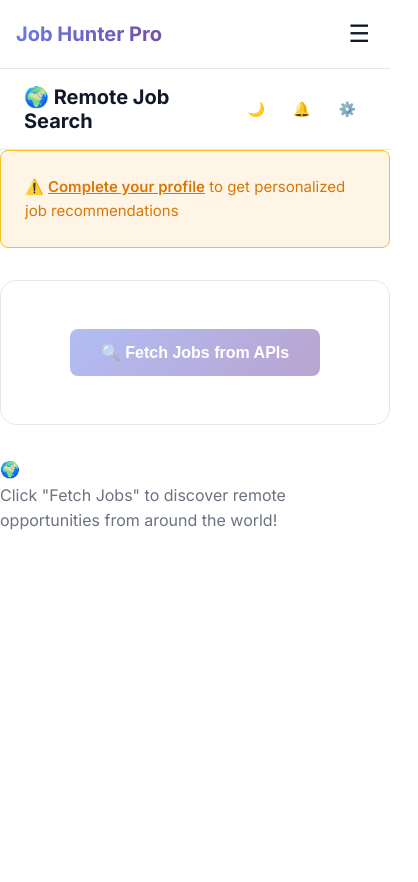
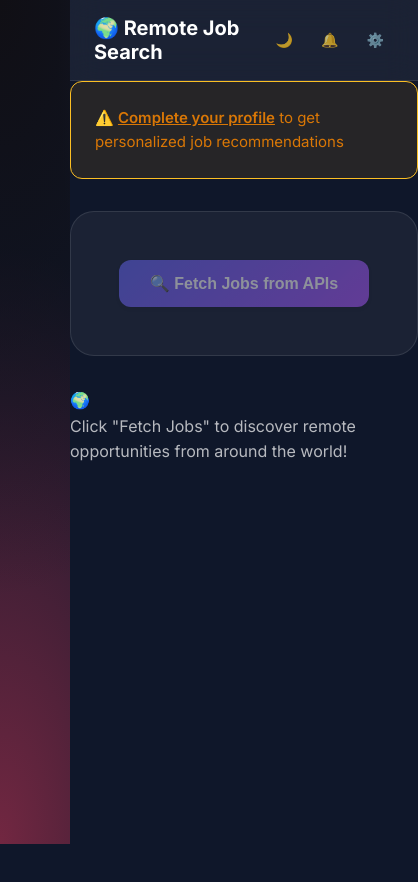
Before and after one commit to Kamu2000/Job-Hunter, a Next.js app: page /jobs in a window 390 px wide. Shown: the top 882 px of the page, 418 px wide, since content can reach past the window. After the commit the page ends 844 px from the top, so only its background shows below. Built offline with nearby package versions, Linux system fonts and the light colour scheme.

Commit message:
feat: redesign application with liquid glass theme

```diff
--- a/src/app/globals.css
+++ b/src/app/globals.css
@@ -2,7 +2,7 @@
 
 /* ===== CSS VARIABLES ===== */
 :root {
-  /* Primary Colors - Purple-Blue Gradient */
+  /* Primary Colors - Electric Violet & Blue */
   --primary-50: #f0f4ff;
   --primary-100: #e0e7ff;
   --primary-200: #c7d2fe;
@@ -14,55 +14,71 @@
   --primary-800: #3730a3;
   --primary-900: #312e81;
 
-  /* Success Colors */
+  /* Success Colors - Neon Green */
   --success-400: #4ade80;
   --success-500: #22c55e;
   --success-600: #16a34a;
 
-  /* Warning Colors */
+  /* Warning Colors - Amber Glow */
   --warning-400: #fbbf24;
   --warning-500: #f59e0b;
   --warning-600: #d97706;
 
-  /* Danger Colors */
+  /* Danger Colors - Red Glow */
   --danger-400: #f87171;
   --danger-500: #ef4444;
   --danger-600: #dc2626;
 
-  /* Neutral Colors - Light Mode */
-  --gray-50: #f9fafb;
-  --gray-100: #f3f4f6;
-  --gray-200: #e5e7eb;
-  --gray-300: #d1d5db;
-  --gray-400: #9ca3af;
-  --gray-500: #6b7280;
-  --gray-600: #4b5563;
-  --gray-700: #374151;
-  --gray-800: #1f2937;
-  --gray-900: #111827;
+  /* Neutral Colors - Glass Theme */
+  --gray-50: rgba(255, 255, 255, 0.95);
+  --gray-100: rgba(255, 255, 255, 0.9);
+  --gray-200: rgba(255, 255, 255, 0.8);
+  --gray-300: rgba(255, 255, 255, 0.6);
+  --gray-400: rgba(255, 255, 255, 0.4);
+  --gray-500: rgba(255, 255, 255, 0.3);
+  --gray-600: rgba(255, 255, 255, 0.2);
+  --gray-700: rgba(255, 255, 255, 0.1);
+  --gray-800: rgba(0, 0, 0, 0.2);
+  --gray-900: rgba(0, 0, 0, 0.4);
 
-  /* Light Mode Variables */
-  --background: #ffffff;
-  --background-secondary: #f9fafb;
-  --surface: #ffffff;
-  --surface-elevated: #ffffff;
-  --text-primary: #111827;
-  --text-secondary: #6b7280;
-  --text-tertiary: #9ca3af;
-  --border: #e5e7eb;
-  --border-light: #f3f4f6;
-  --shadow-sm: 0 1px 2px 0 rgba(0, 0, 0, 0.05);
-  --shadow-md: 0 4px 6px -1px rgba(0, 0, 0, 0.1), 0 2px 4px -1px rgba(0, 0, 0, 0.06);
-  --shadow-lg: 0 10px 15px -3px rgba(0, 0, 0, 0.1), 0 4px 6px -2px rgba(0, 0, 0, 0.05);
-  --shadow-xl: 0 20px 25px -5px rgba(0, 0, 0, 0.1), 0 10px 10px -5px rgba(0, 0, 0, 0.04);
+  /* Liquid Glass Theme Variables */
+  --background: #0f172a;
+  /* Fallback */
+  --background-image:
+    radial-gradient(at 0% 0%, hsla(253, 16%, 7%, 1) 0, transparent 50%),
+    radial-gradient(at 50% 0%, hsla(225, 39%, 30%, 1) 0, transparent 50%),
+    radial-gradient(at 100% 0%, hsla(339, 49%, 30%, 1) 0, transparent 50%),
+    radial-gradient(at 0% 100%, hsla(339, 49%, 30%, 1) 0, transparent 50%),
+    radial-gradient(at 100% 100%, hsla(225, 39%, 30%, 1) 0, transparent 50%);
+
+  --surface: rgba(255, 255, 255, 0.05);
+  --surface-elevated: rgba(255, 255, 255, 0.1);
+  --surface-hover: rgba(255, 255, 255, 0.15);
+  --background-secondary: rgba(0, 0, 0, 0.2);
+
+  --text-primary: #ffffff;
+  --text-secondary: rgba(255, 255, 255, 0.7);
+  --text-tertiary: rgba(255, 255, 255, 0.5);
+
+  --border: rgba(255, 255, 255, 0.1);
+  --border-light: rgba(255, 255, 255, 0.05);
+
+  --glass-blur: blur(16px);
+  --glass-shadow: 0 4px 30px rgba(0, 0, 0, 0.1);
+
+  --shadow-sm: 0 2px 4px rgba(0, 0, 0, 0.1);
+  --shadow-md: 0 8px 32px 0 rgba(0, 0, 0, 0.2);
+  --shadow-lg: 0 12px 40px 0 rgba(0, 0, 0, 0.3);
+  --shadow-xl: 0 20px 50px 0 rgba(0, 0, 0, 0.4);
 
   /* Gradients */
-  --gradient-primary: linear-gradient(135deg, #667eea 0%, #764ba2 100%);
-  --gradient-success: linear-gradient(135deg, #10b981 0%, #059669 100%);
-  --gradient-warning: linear-gradient(135deg, #f59e0b 0%, #d97706 100%);
-  --gradient-danger: linear-gradient(135deg, #ef4444 0%, #dc2626 100%);
-  --gradient-purple: linear-gradient(135deg, #a855f7 0%, #7c3aed 100%);
-  --gradient-blue: linear-gradient(135deg, #3b82f6 0%, #2563eb 100%);
+  --gradient-primary: linear-gradient(135deg, #6366f1 0%, #a855f7 100%);
+  --gradient-success: linear-gradient(135deg, #34d399 0%, #10b981 100%);
+  --gradient-warning: linear-gradient(135deg, #fbbf24 0%, #d97706 100%);
+  --gradient-danger: linear-gradient(135deg, #f87171 0%, #ef4444 100%);
+  --gradient-purple: linear-gradient(135deg, #c084fc 0%, #9333ea 100%);
+  --gradient-blue: linear-gradient(135deg, #60a5fa 0%, #2563eb 100%);
+  --gradient-glass: linear-gradient(135deg, rgba(255, 255, 255, 0.1), rgba(255, 255, 255, 0.05));
 
   /* Spacing */
   --spacing-xs: 0.25rem;
@@ -73,34 +89,28 @@
   --spacing-2xl: 3rem;
 
   /* Border Radius */
-  --radius-sm: 0.375rem;
-  --radius-md: 0.5rem;
-  --radius-lg: 0.75rem;
-  --radius-xl: 1rem;
-  --radius-2xl: 1.5rem;
+  --radius-sm: 0.5rem;
+  --radius-md: 0.75rem;
+  --radius-lg: 1rem;
+  --radius-xl: 1.5rem;
+  --radius-2xl: 2rem;
   --radius-full: 9999px;
 
   /* Transitions */
   --transition-fast: 150ms cubic-bezier(0.4, 0, 0.2, 1);
-  --transition-base: 200ms cubic-bezier(0.4, 0, 0.2, 1);
-  --transition-slow: 300ms cubic-bezier(0.4, 0, 0.2, 1);
+  --transition-base: 300ms cubic-bezier(0.4, 0, 0.2, 1);
+  --transition-slow: 500ms cubic-bezier(0.4, 0, 0.2, 1);
 }
 
-/* Dark Mode */
+/* Dark Mode is default for Liquid Glass */
 [data-theme="dark"] {
-  --background: #0a0a0a;
-  --background-secondary: #111111;
-  --surface: #1a1a1a;
-  --surface-elevated: #242424;
+  /* Same as root since we are enforcing dark glass */
+  --background: #0f172a;
+  --surface: rgba(0, 0, 0, 0.2);
+  --surface-elevated: rgba(0, 0, 0, 0.3);
   --text-primary: #f9fafb;
   --text-secondary: #9ca3af;
-  --text-tertiary: #6b7280;
-  --border: #2d2d2d;
-  --border-light: #242424;
-  --shadow-sm: 0 1px 2px 0 rgba(0, 0, 0, 0.3);
-  --shadow-md: 0 4px 6px -1px rgba(0, 0, 0, 0.4), 0 2px 4px -1px rgba(0, 0, 0, 0.3);
-  --shadow-lg: 0 10px 15px -3px rgba(0, 0, 0, 0.5), 0 4px 6px -2px rgba(0, 0, 0, 0.4);
-  --shadow-xl: 0 20px 25px -5px rgba(0, 0, 0, 0.6), 0 10px 10px -5px rgba(0, 0, 0, 0.5);
+  --border: rgba(255, 255, 255, 0.1);
 }
 
 /* ===== RESET & BASE STYLES ===== */
@@ -118,6 +128,9 @@ html {
 body {
   font-family: 'Inter', -apple-system, BlinkMacSystemFont, 'Segoe UI', Roboto, Oxygen, Ubuntu, Cantarell, sans-serif;
   background: var(--background);
+  background-image: var(--background-image);
+  background-attachment: fixed;
+  background-size: cover;
   color: var(--text-primary);
   line-height: 1.6;
   -webkit-font-smoothing: antialiased;
@@ -244,6 +257,8 @@ a:hover {
 /* ===== CARD COMPONENT ===== */
 .card {
   background: var(--surface);
+  backdrop-filter: var(--glass-blur);
+  -webkit-backdrop-filter: var(--glass-blur);
   border: 1px solid var(--border);
   border-radius: var(--radius-lg);
   padding: var(--spacing-lg);
@@ -640,25 +655,16 @@ a:hover {
   min-height: 100vh;
 }
 
-@media (max-width: 768px) {
-  .app-layout {
-    flex-direction: column;
-  }
-}
-
 .main-content {
   flex: 1;
   margin-left: 260px;
   min-height: 100vh;
   background: var(--background);
-  transition: margin-left var(--transition-base);
 }
 
 @media (max-width: 768px) {
   .main-content {
-    margin-left: 0;
-    padding-top: 0;
-    /* MobileHeader is sticky */
+    margin-left: 70px;
   }
 }
 
--- a/src/app/layout.tsx
+++ b/src/app/layout.tsx
@@ -1,12 +1,11 @@
 import type { Metadata } from "next";
 import "./globals.css";
+import Sidebar from "@/components/Sidebar";
 import { ApplicationProvider } from "@/contexts/ApplicationContext";
 import { InterviewProvider } from "@/contexts/InterviewContext";
 import { TaskProvider } from "@/contexts/TaskContext";
 import { ProfileProvider } from "@/contexts/ProfileContext";
 import { ToastProvider } from "@/contexts/ToastContext";
-
-import AppShell from "@/components/AppShell";
 
 export const metadata: Metadata = {
   title: "Job Hunter Pro - Automate Your Job Search",
@@ -26,9 +25,12 @@ export default function RootLayout({
             <ApplicationProvider>
               <InterviewProvider>
                 <TaskProvider>
-                  <AppShell>
-                    {children}
-                  </AppShell>
+                  <div className="app-layout">
+                    <Sidebar />
+                    <main className="main-content">
+                      {children}
+                    </main>
+                  </div>
                 </TaskProvider>
               </InterviewProvider>
             </ApplicationProvider>
--- a/src/app/page.module.css
+++ b/src/app/page.module.css
@@ -1,20 +1,10 @@
 .page {
-  --background: #fafafa;
-  --foreground: #fff;
-
-  --text-primary: #000;
-  --text-secondary: #666;
-
-  --button-primary-hover: #383838;
-  --button-secondary-hover: #f2f2f2;
-  --button-secondary-border: #ebebeb;
-
   display: flex;
   min-height: 100vh;
   align-items: center;
   justify-content: center;
   font-family: var(--font-geist-sans);
-  background-color: var(--background);
+  background: transparent;
 }
 
 .main {
@@ -25,7 +15,9 @@
   flex-direction: column;
   align-items: flex-start;
   justify-content: space-between;
-  background-color: var(--foreground);
+  background-color: var(--surface);
+  backdrop-filter: var(--glass-blur);
+  -webkit-backdrop-filter: var(--glass-blur);
   padding: 120px 60px;
 }
 
@@ -121,21 +113,3 @@ a.secondary {
     letter-spacing: -1.92px;
   }
 }
-
-@media (prefers-color-scheme: dark) {
-  .logo {
-    filter: invert();
-  }
-
-  .page {
-    --background: #000;
-    --foreground: #000;
-
-    --text-primary: #ededed;
-    --text-secondary: #999;
-
-    --button-primary-hover: #ccc;
-    --button-secondary-hover: #1a1a1a;
-    --button-secondary-border: #1a1a1a;
-  }
-}
--- a/src/app/tasks/page.css
+++ b/src/app/tasks/page.css
@@ -33,6 +33,8 @@
 
 .task-card {
     background: var(--surface);
+    backdrop-filter: var(--glass-blur);
+    -webkit-backdrop-filter: var(--glass-blur);
     border: 1px solid var(--border);
     border-radius: var(--radius-md);
     padding: var(--spacing-lg);
--- a/src/components/ApplicationCard.css
+++ b/src/components/ApplicationCard.css
@@ -1,5 +1,7 @@
 .application-card {
     background: var(--surface);
+    backdrop-filter: var(--glass-blur);
+    -webkit-backdrop-filter: var(--glass-blur);
     border: 1px solid var(--border);
     border-radius: var(--radius-lg);
     padding: var(--spacing-lg);
--- a/src/components/Header.css
+++ b/src/components/Header.css
@@ -3,8 +3,9 @@
     top: 0;
     z-index: 50;
     background: var(--surface);
+    backdrop-filter: var(--glass-blur);
+    -webkit-backdrop-filter: var(--glass-blur);
     border-bottom: 1px solid var(--border);
-    backdrop-filter: blur(10px);
 }
 
 .header-content {
--- a/src/components/Sidebar.css
+++ b/src/components/Sidebar.css
@@ -5,6 +5,8 @@
     bottom: 0;
     width: 260px;
     background: var(--surface);
+    backdrop-filter: var(--glass-blur);
+    -webkit-backdrop-filter: var(--glass-blur);
     border-right: 1px solid var(--border);
     display: flex;
     flex-direction: column;
--- a/src/components/Sidebar.tsx
+++ b/src/components/Sidebar.tsx
@@ -5,11 +5,6 @@ import { usePathname } from 'next/navigation';
 import { useProfile } from '@/contexts/ProfileContext';
 import { getInitials } from '@/lib/utils';
 import './Sidebar.css';
-
-interface SidebarProps {
-    isOpen?: boolean;
-    onClose?: () => void;
-}
 
 const navigation = [
     { name: 'Dashboard', href: '/', icon: '📊' },
@@ -21,51 +16,46 @@ const navigation = [
     { name: 'Profile', href: '/profile', icon: '👤' },
 ];
 
-export default function Sidebar({ isOpen = false, onClose }: SidebarProps) {
+export default function Sidebar() {
     const pathname = usePathname();
     const { profile } = useProfile();
 
-    const isActive = (path: string) => pathname === path;
-
     return (
-        <>
-            <div
-                className={`sidebar-overlay ${isOpen ? 'open' : ''}`}
-                onClick={onClose}
-                aria-hidden="true"
-            />
-            <aside className={`sidebar ${isOpen ? 'open' : ''}`}>
+        <aside className="sidebar">
             <div className="sidebar-header">
-                    <h2 className="sidebar-title">Job Hunter</h2>
-                    <button className="close-btn" onClick={onClose}>×</button>
+                <div className="sidebar-logo">
+                    <span className="logo-icon">💼</span>
+                    <h1 className="logo-text">Job Hunter Pro</h1>
+                </div>
             </div>
 
             <nav className="sidebar-nav">
-                    {navigation.map((item) => (
+                {navigation.map((item) => {
+                    const isActive = pathname === item.href;
+                    return (
                         <Link
                             key={item.name}
                             href={item.href}
-                            className={`nav-item ${isActive(item.href) ? 'active' : ''}`}
-                            onClick={onClose}
+                            className={`nav-item ${isActive ? 'active' : ''}`}
                         >
                             <span className="nav-icon">{item.icon}</span>
                             <span className="nav-text">{item.name}</span>
                         </Link>
-                    ))}
+                    );
+                })}
             </nav>
 
             <div className="sidebar-footer">
-                    <Link href="/profile" className="user-profile" onClick={onClose}>
+                <div className="user-profile">
                     <div className="avatar">
-                            {profile ? getInitials(profile.name) : 'JH'}
+                        <span>{profile ? getInitials(profile.name) : 'JH'}</span>
                     </div>
                     <div className="user-info">
                         <div className="user-name">{profile?.name || 'Job Hunter'}</div>
                         <div className="user-email">{profile?.email || 'hunter@example.com'}</div>
                     </div>
-                    </Link>
+                </div>
             </div>
         </aside>
-        </>
     );
 }
--- a/src/components/StatsCard.css
+++ b/src/components/StatsCard.css
@@ -1,5 +1,7 @@
 .stats-card {
     background: var(--surface);
+    backdrop-filter: var(--glass-blur);
+    -webkit-backdrop-filter: var(--glass-blur);
     border: 1px solid var(--border);
     border-radius: var(--radius-lg);
     padding: var(--spacing-lg);
```
Also changed, not shown: src/app/tasks/page.tsx (+62 -90 lines). Lines whose indentation alone changed are shown as unchanged.
